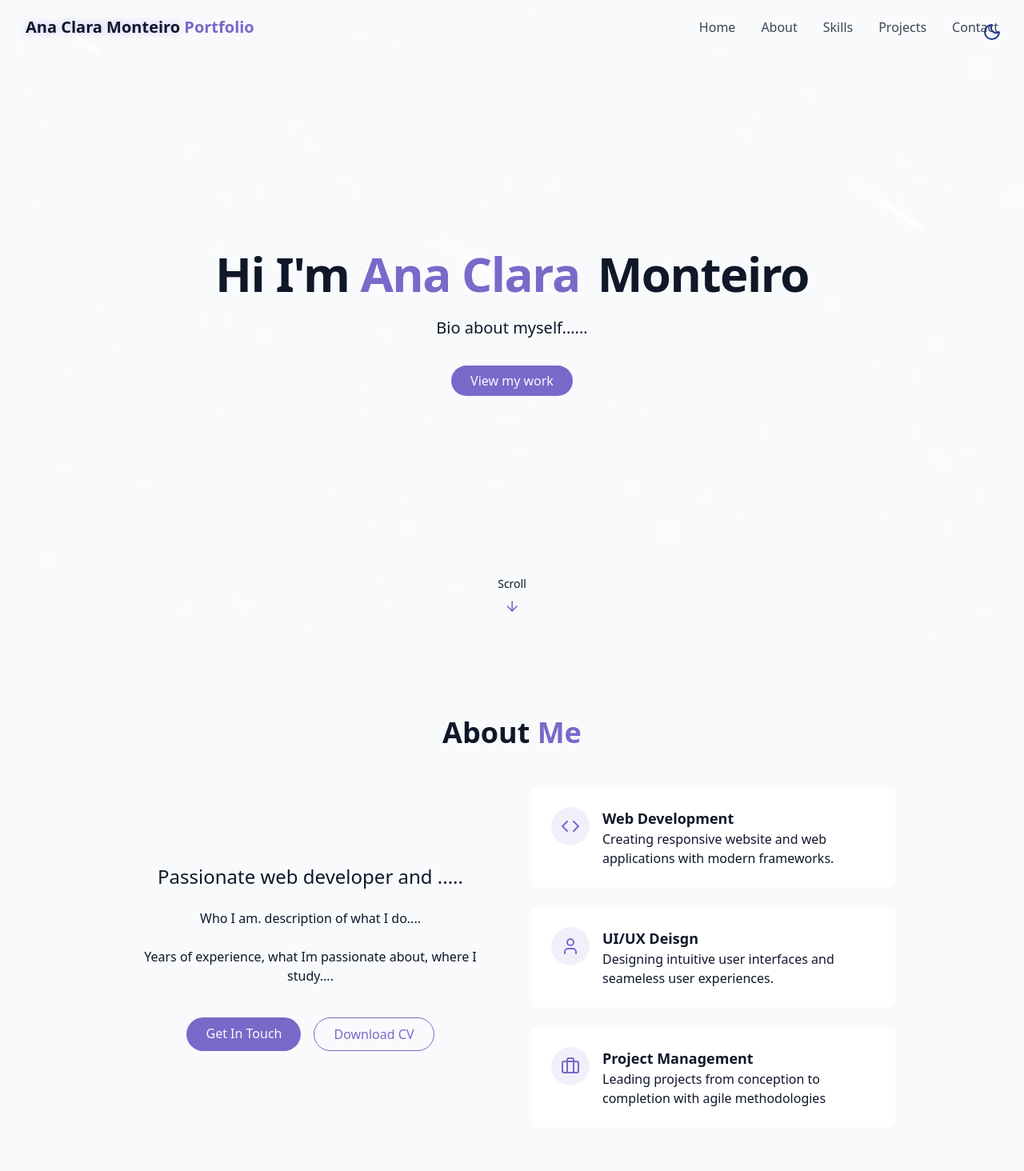
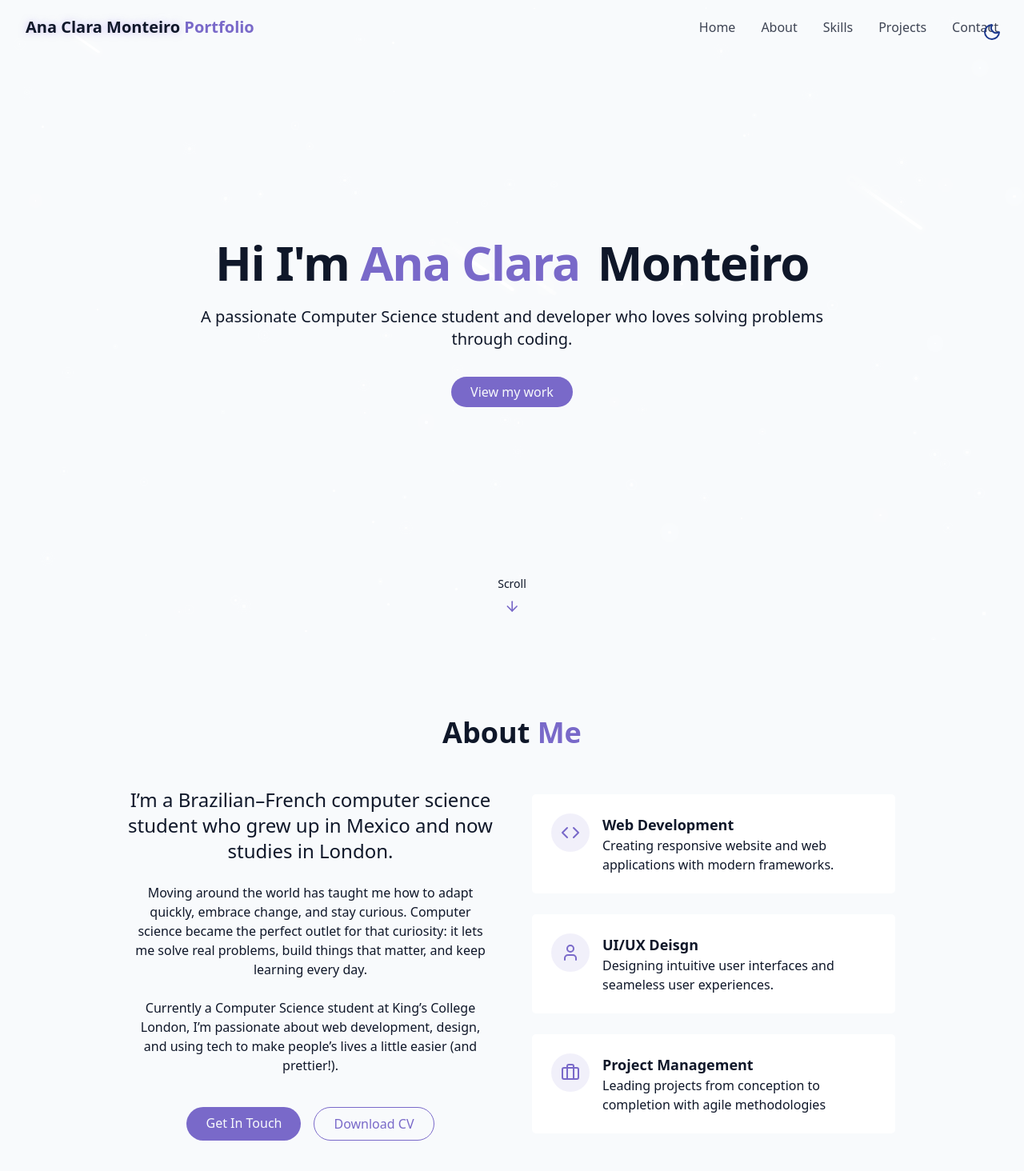
Before and after one commit to anaserinet/personal-portfolio, a React (Vite) app: page / in a window 1280 px wide. Shown: the top 1464 px of the page at 80% size. Built offline with nearby package versions, Linux system fonts and the light colour scheme.

Commit message:
description changes

```diff
--- a/src/components/AboutSection.jsx
+++ b/src/components/AboutSection.jsx
@@ -13,15 +13,15 @@ export const AboutSection = () => {
                     <div className="space-y-6">
 
                         <h3 className="text-2xl font-semi-bold">
-                            Passionate web developer and .....
+                            I’m a Brazilian–French computer science student who grew up in Mexico and now studies in London.
                         </h3>
 
                         <p className="text-muted-foreground">
-                            Who I am. description of what I do....
+                            Moving around the world has taught me how to adapt quickly, embrace change, and stay curious. Computer science became the perfect outlet for that curiosity: it lets me solve real problems, build things that matter, and keep learning every day.
                         </p>
 
                         <p className="text-muted-foreground">
-                            Years of experience, what Im passionate about, where I study....
+                            Currently a Computer Science student at King’s College London, I’m passionate about web development, design, and using tech to make people’s lives a little easier (and prettier!).
                         </p>
 
 
--- a/src/components/HeroSection.jsx
+++ b/src/components/HeroSection.jsx
@@ -2,6 +2,7 @@ import { ArrowDown } from "lucide-react"
 
 export const HeroSection = () => {
     return (
+
         <section
             id="hero"
             className="relative min-h-screen flex flex-col items-center justify-center px-4"
@@ -14,7 +15,7 @@ export const HeroSection = () => {
                         <span className="text-gradient ml-2 opacity-0 animate-fade-in-delay-2"> Monteiro </span>
                     </h1>
                     <p className="test-lg md:text-xl text-muted-foreground max-2-2xl mx-auto opacity-0 animate-fade-in-delay-3">
-                        Bio about myself......
+                        A passionate Computer Science student and developer who loves solving problems through coding.
                     </p>
 
                     <div className="pt-4 opacity-0 animate-fade-in-delay-4">
```
